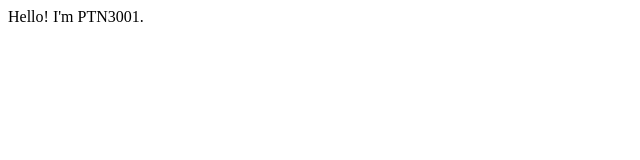
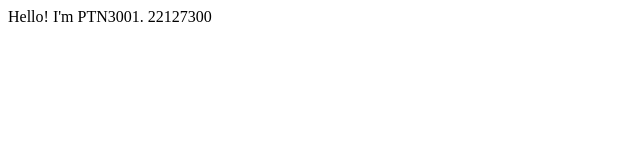
Before and after one commit to pTn-3001/test-devops, a plain HTML site: page index.html in a window 1280 px wide. Shown: the whole page, without its empty margins (0-640 px from the left). Drawn offline with Linux system fonts and the light colour scheme.

Commit message:
test pipeline1

```diff
--- a/index.html
+++ b/index.html
@@ -7,5 +7,6 @@
 </head>
 <body>
     <span>Hello! I'm PTN3001.</span>
+    <span>22127300</span>
 </body>
 </html>
```
